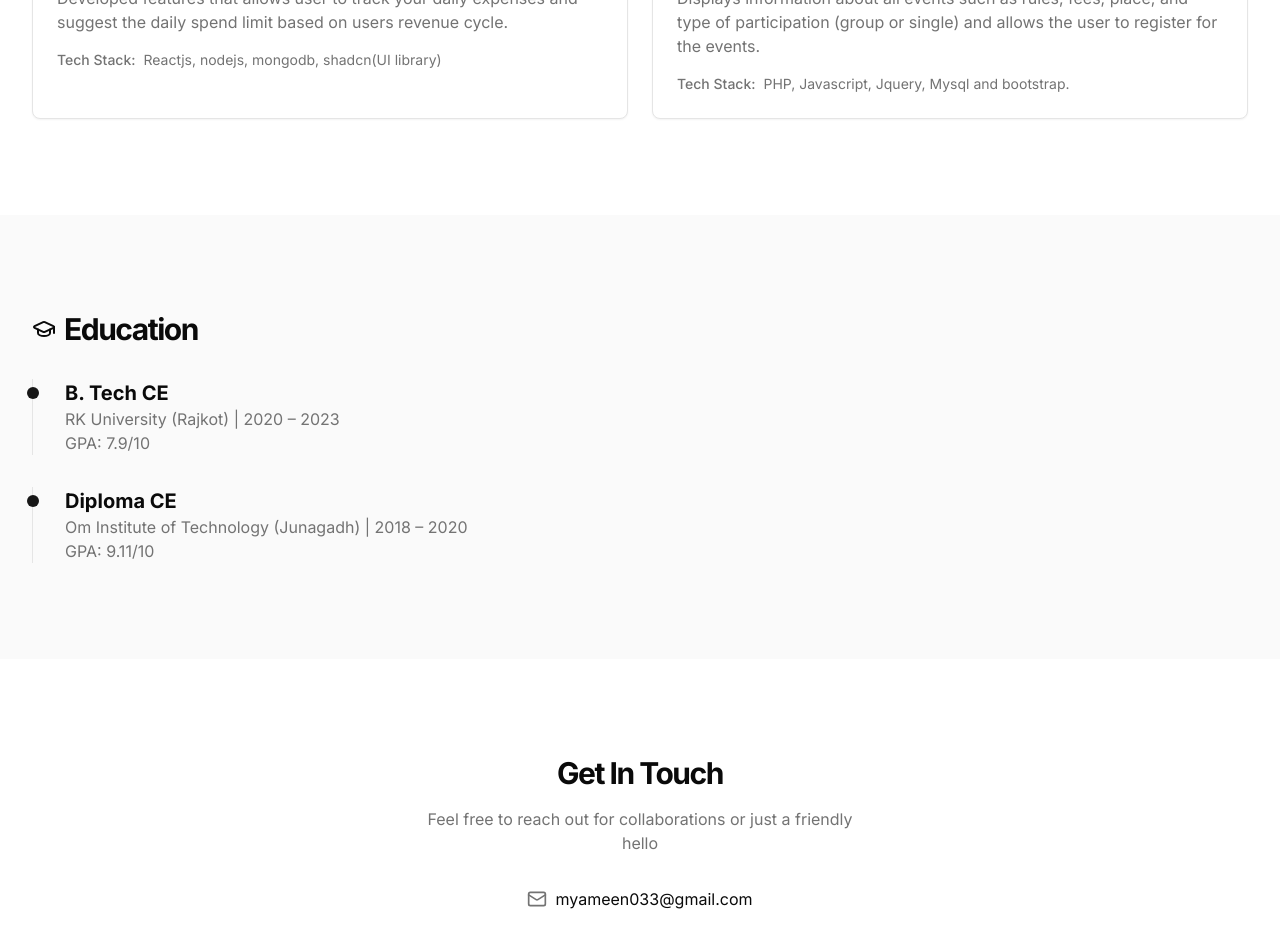
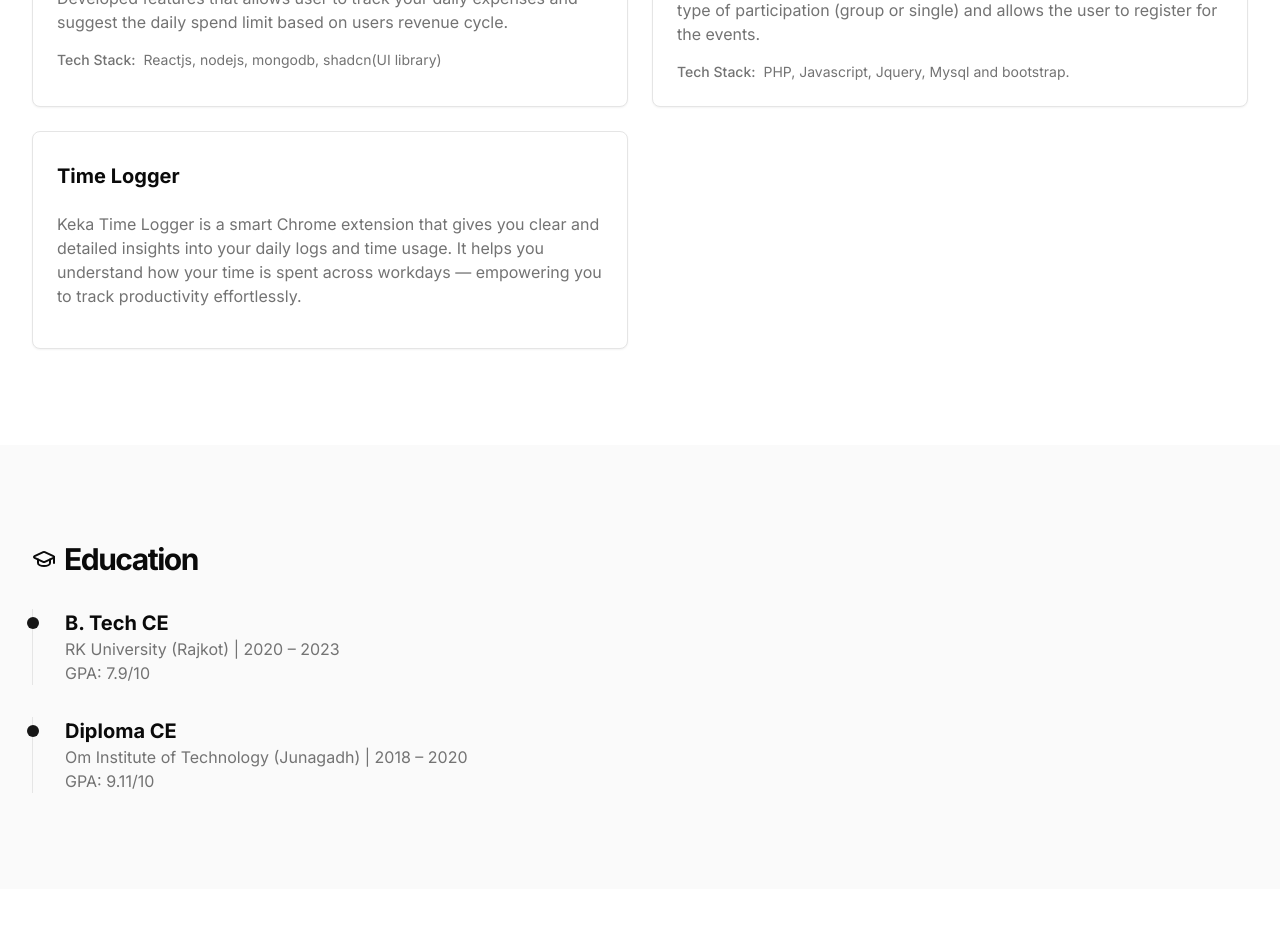
Before and after one commit to yameen7/portfolio, a Next.js app: page / in a window 1280 px wide. Shown: the part 2480-3407 px from the top of the page. Built offline with nearby package versions, Linux system fonts and the light colour scheme.

Commit message:
project options updated

```diff
--- a/components/sections/Projects.tsx
+++ b/components/sections/Projects.tsx
@@ -3,6 +3,7 @@
 import { motion } from "framer-motion"
 import { Code, ExternalLink } from "lucide-react"
 import { Button } from "@/components/ui/button"
+import Link from "next/link"
 
 export default function Projects() {
   const projects = [
@@ -11,12 +12,19 @@ export default function Projects() {
       description:
         "Developed features that allows user to track your daily expenses and suggest the daily spend limit based on users revenue cycle.",
       tools: "Reactjs, nodejs, mongodb, shadcn(UI library)",
+      link : "https://moneytracker-sigma.vercel.app"
     },
     {
       title: "Spectrom",
       description:
         "Displays information about all events such as rules, fees, place, and type of participation (group or single) and allows the user to register for the events.",
       tools: "PHP, Javascript, Jquery, Mysql and bootstrap.",
+    },
+    {
+      title: "Time Logger",
+      description:
+        "Keka Time Logger is a smart Chrome extension that gives you clear and detailed insights into your daily logs and time usage. It helps you understand how your time is spent across workdays — empowering you to track productivity effortlessly.",
+      link: "https://chromewebstore.google.com/detail/keka-time-logger/dpdfhijiikhcbpkeciiknfffnapajcid/reviews?hl=en",
     },
   ]
 
@@ -45,15 +53,15 @@ export default function Projects() {
               <div className="p-6">
                 <div className="flex items-center justify-between mb-4">
                   <h3 className="text-xl font-bold">{project.title}</h3>
-                  <Button variant="ghost" size="icon" className="opacity-0 group-hover:opacity-100 transition-opacity">
-                    <ExternalLink className="h-4 w-4" />
-                  </Button>
+                  {project.link && <Button variant="ghost" size="icon" className="opacity-0 group-hover:opacity-100 transition-opacity">
+                    <Link href={project.link} target="_blank"><ExternalLink className="h-4 w-4"></ExternalLink></Link>
+                  </Button>}
                 </div>
                 <p className="text-muted-foreground mb-4">{project.description}</p>
-                <div className="flex items-center text-sm text-muted-foreground">
+                {project.tools && <div className="flex items-center text-sm text-muted-foreground">
                   <span className="font-medium">Tech Stack:</span>
                   <span className="ml-2">{project.tools}</span>
-                </div>
+                </div>}
               </div>
             </motion.div>
           ))}
```
